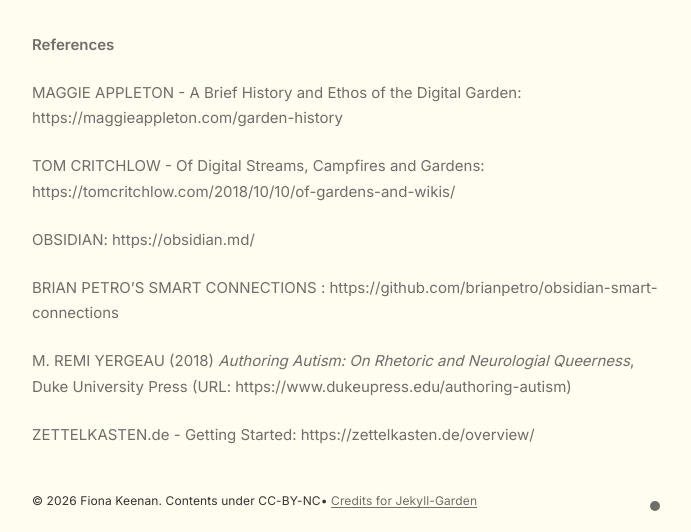
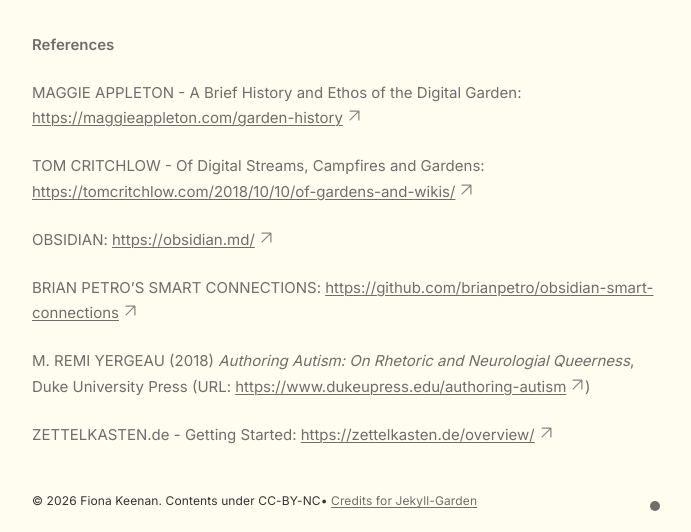
Before and after one commit to fionatkeenan/fionatkeenan.github.io, a Jekyll site: the page built from _posts/2026-07-27-my-method.md, in a window 1280 px wide and 900 px high, scrolled down 1601 px. Shown: the part 330-862 px from the top of the window, without its empty margins (293-984 px from the left). Built offline with Jekyll 4.4.1, drawn with Linux system fonts in a browser that asks for light colours; some of the changed lines change nothing that is shown.

Commit message:
Add files via upload

```diff
--- a/_posts/2026-07-27-my-method.md
+++ b/_posts/2026-07-27-my-method.md
@@ -23,7 +23,7 @@
 
 I also engage in a lot of information gathering to feed the vault, and plant in the garden here. Much of this comes via social media timelines and reading books or articles, but also from daily encounters or deliberate digging into my own pre-Obsidian archives. What should be here on GitHub vs. my longer form writing projects or elsewhere is something I am still working out, but I can already see the [Garden](https://fionatkeenan.github.io/notes) is taking some kind of shape. Tom Critchlow has a nice blogpost on [information consumption and time horizons](https://tomcritchlow.com/2018/10/10/of-gardens-and-wikis/) that explores how he defines different categories of information to build his digital garden.
 
-As is usually my way, I adhered very strictly to the Zettelkasten method until I realised that my ability to collect interesting bits of information was far greater than my ability to tag and file it, and so rather than slowing the whole process down too much I now engage in something I call 'composting' - pulling in everything I have found interesting on a weekly basis, and allowing unconnected files to build up (horror!) so they are at hand for when they are needed. This also adds some spice to Obsidian's 'open random note' function, and indeed a lot of the thinking I have been developing recently owes a lot to serendipitous file viewing. Something that helps with this is the [Smart Connections](https://github.com/brianpetro/obsidian-smart-connections]) plugin for Obsidian, which uses a local embedding model to show notes related to the one you have open.
+As is usually my way, I adhered very strictly to the Zettelkasten method until I realised that my ability to collect interesting bits of information was far greater than my ability to tag and file it, and so rather than slowing the whole process down too much I now engage in something I call 'composting' - pulling in everything I have found interesting on a weekly basis, and allowing unconnected files to build up (horror!) so they are at hand for when they are needed. This also adds some spice to Obsidian's 'open random note' function, and indeed a lot of the thinking I have been developing recently owes a lot to serendipitous file viewing. Something that helps with this is the [Smart Connections](https://github.com/brianpetro/obsidian-smart-connections) plugin for Obsidian, which uses a local embedding model to show notes related to the one you have open.
 
 This is my method so far, no doubt I will have more updates as the garden establishes itself, but for a future blogpost.
 
@@ -31,14 +31,14 @@
 
 **References**
 
-MAGGIE APPLETON - A Brief History and Ethos of the Digital Garden: https://maggieappleton.com/garden-history
+MAGGIE APPLETON - A Brief History and Ethos of the Digital Garden: [https://maggieappleton.com/garden-history]( https://maggieappleton.com/garden-history)
 
-TOM CRITCHLOW - Of Digital Streams, Campfires and Gardens: https://tomcritchlow.com/2018/10/10/of-gardens-and-wikis/
+TOM CRITCHLOW - Of Digital Streams, Campfires and Gardens: [https://tomcritchlow.com/2018/10/10/of-gardens-and-wikis/](https://tomcritchlow.com/2018/10/10/of-gardens-and-wikis/)
 
-OBSIDIAN: https://obsidian.md/
+OBSIDIAN: [https://obsidian.md/](https://obsidian.md/)
 
-BRIAN PETRO'S SMART CONNECTIONS : https://github.com/brianpetro/obsidian-smart-connections
+BRIAN PETRO'S SMART CONNECTIONS: [https://github.com/brianpetro/obsidian-smart-connections](https://github.com/brianpetro/obsidian-smart-connections )
 
-M. REMI YERGEAU (2018) *Authoring Autism: On Rhetoric and Neurologial Queerness*, Duke University Press (URL: https://www.dukeupress.edu/authoring-autism)
+M. REMI YERGEAU (2018) *Authoring Autism: On Rhetoric and Neurologial Queerness*, Duke University Press (URL: [https://www.dukeupress.edu/authoring-autism](https://www.dukeupress.edu/authoring-autism))
 
-ZETTELKASTEN.de - Getting Started: https://zettelkasten.de/overview/
+ZETTELKASTEN.de - Getting Started: [https://zettelkasten.de/overview/](https://zettelkasten.de/overview/)
```
